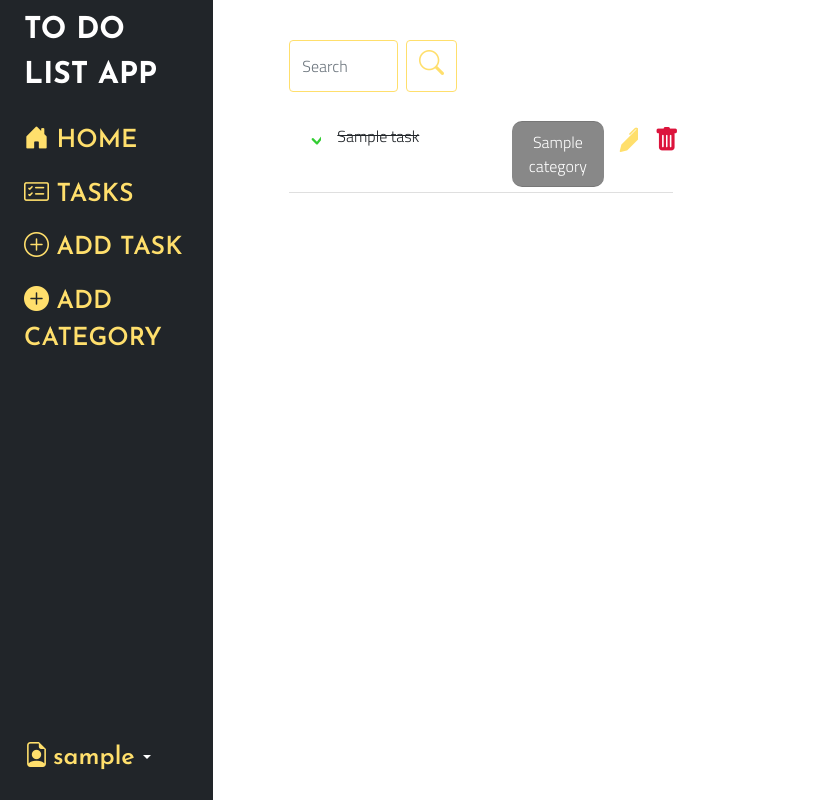
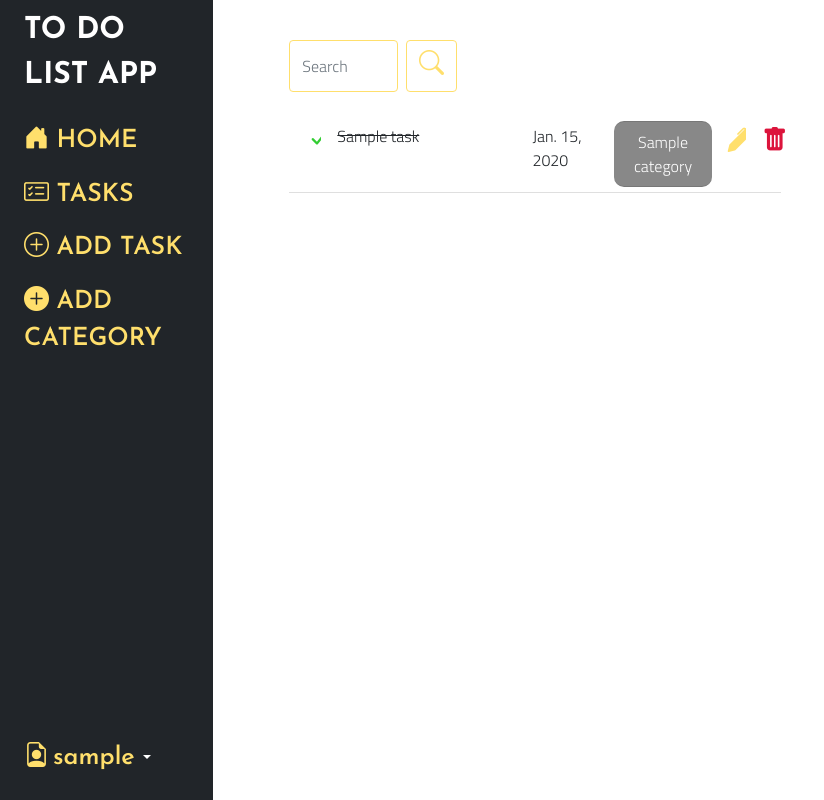
Before and after one commit to Gamattowicz/To_Do_List_App_Django, a Django app: page /task/ in a window 1280 px wide. Shown: the whole page, without its empty margins (0-824 px from the left). Run offline with Django 3.2, Linux system fonts and the light colour scheme; a user stored in the database is signed in; tables that the repository leaves empty hold one stand-in row (values such as "Sample post"); some libraries are stand-ins or nearby versions.

Commit message:
add deadline to task list

```diff
--- a/todo_list/base/static/base/style.css
+++ b/todo_list/base/static/base/style.css
@@ -114,7 +114,7 @@ a:hover {
 
 .category {
     text-align: center;
-    width:24%;
+    width:20%;
     border-top-width: 0px;
     color: #FFF;
     border-radius: 10px;
--- a/todo_list/base/templates/base/task_list.html
+++ b/todo_list/base/templates/base/task_list.html
@@ -9,26 +9,27 @@
           <button class="btn btn-outline-success" type="submit"><i class="bi bi-search"></i></button>
         </form>
     </div>
-    <div class="container-fluid my-4 ms-0 col-md-8">
+    <div class="container-fluid my-4 ms-0 col-md-10">
     {% for task in tasks %}
         <ul class="list-group list-group-horizontal list-group-flush" style="border-bottom: 1px solid rgba(0, 0, 0, 0.125);">
-          <li class="list-group-item" style="width:8%; border: none;"><a href="{% url 'base:change_complete' task.pk %}">
+          <li class="list-group-item" style="width:6%; border: none;"><a href="{% url 'base:change_complete' task.pk %}">
               {% if task.complete %}
                   <i class="bi bi-check"></i>
               {% else %}
                   <i class="bi bi-dash"></i>
               {% endif %}
               </a></li>
-          <li class="list-group-item" style="width:50%; border: none;"><a href="{% url 'base:detail' task.pk %}">
+          <li class="list-group-item" style="width:40%; border: none;"><a href="{% url 'base:detail' task.pk %}">
               {% if task.complete %}
                 <s>{{task.title}}</s>
               {% else %}
                 {{task.title}}
               {% endif %}
               </a></li>
+          <li class="list-group-item" style="width:20%; border: none;">{{task.deadline}}</li>
           <li class="list-group-item category" style=" background-color: {{task.category.color}};">{{task.category}}</li>
-          <li class="list-group-item" style="width:9%; border: none;"><a href="{% url 'base:update' task.pk %}"><i class="bi bi-pen-fill"></i></a></li>
-          <li class="list-group-item" style="width:9%; border: none"><a href="{% url 'base:delete' task.pk %}"><i class="bi bi-trash-fill"></i></a></li>
+          <li class="list-group-item" style="width:7%; border: none;"><a href="{% url 'base:update' task.pk %}"><i class="bi bi-pen-fill"></i></a></li>
+          <li class="list-group-item" style="width:7%; border: none"><a href="{% url 'base:delete' task.pk %}"><i class="bi bi-trash-fill"></i></a></li>
         </ul>
     {% empty %}
         <ul class="list-group list-group-horizontal list-group-flush">
```
